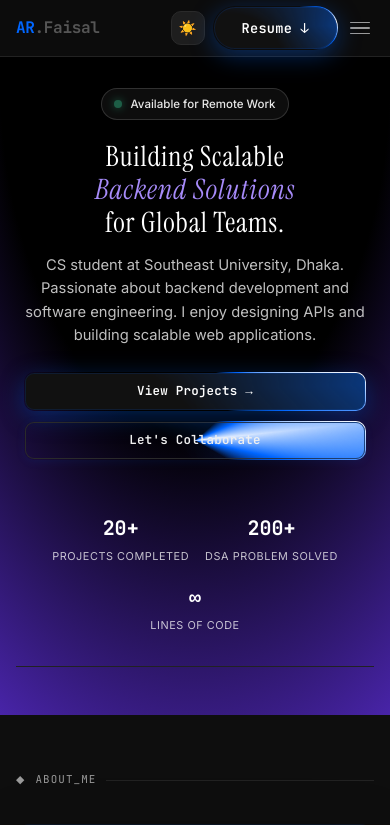
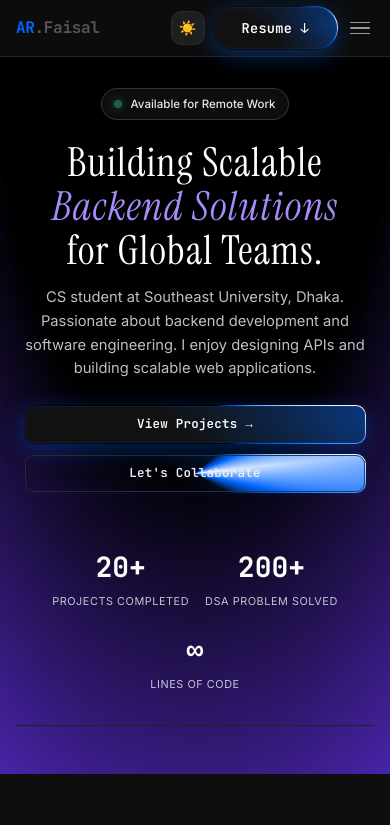
Before and after one commit to arFaisal043/Faisal-Portfolio, a React (Vite) app: page / in a window 390 px wide. Shown: the top 825 px of the page. Built offline with nearby package versions, Linux system fonts and the light colour scheme.

Commit message:
update font size in hero section

```diff
--- a/src/index.css
+++ b/src/index.css
@@ -2078,7 +2078,7 @@ body {
   }
 
   .hero-title {
-    font-size: 2.4rem;
+    font-size: clamp(3rem, 7vw, 4.5rem);
   }
 
   .stats-strip {
@@ -2203,8 +2203,8 @@ body {
   }
 
   .hero-title {
-    font-size: 1.75rem;
-    line-height: 1.18;
+    font-size: clamp(2.5rem, 8vw, 3.5rem);
+    line-height: 1.1;
     margin-bottom: 0;
   }
 
@@ -2232,7 +2232,7 @@ body {
   }
 
   .stat-num {
-    font-size: 1.25rem;
+    font-size: 1.75rem;
   }
 
   .stat-label {
@@ -2522,7 +2522,7 @@ body {
 /* ── SMALL MOBILE (≤380px) ── */
 @media (max-width: 380px) {
   .hero-title {
-    font-size: 1.5rem;
+    font-size: 2.2rem;
   }
 
   .hero-ctas .shiny-cta {
```
